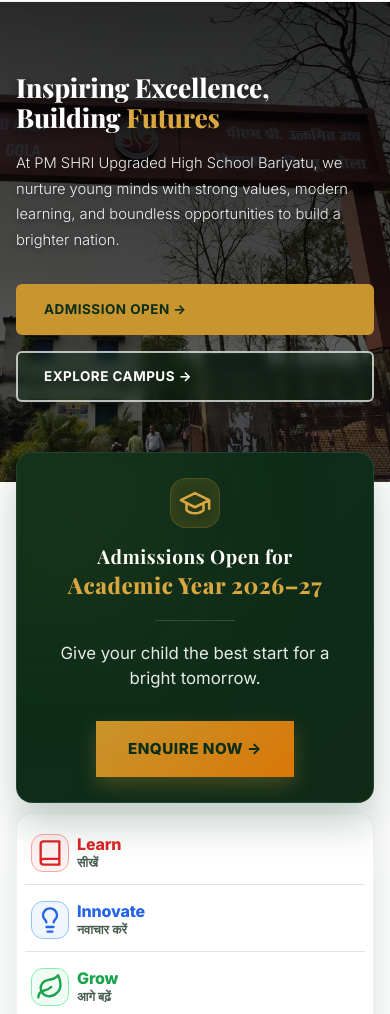
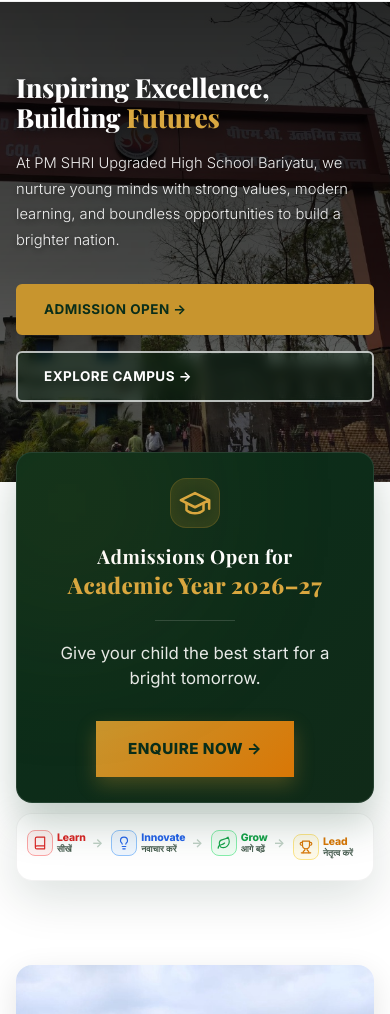
Before and after one commit to xbtye/Government-School-Website, a website: page index.html in a window 390 px wide. Shown: the part 86-1100 px from the top of the page. Drawn offline with nearby package versions, Linux system fonts and the light colour scheme; a web font is replaced by a local one.

Commit message:
updated css

```diff
--- a/style.css
+++ b/style.css
@@ -504,6 +504,12 @@ ul { list-style: none; }
     color: var(--gray-600);
     line-height: 1.2;
 }
+
+/* House Text Colors */
+.en-red { color: #dc2626; }
+.en-blue { color: #2563eb; }
+.en-green { color: #16a34a; }
+.en-yellow { color: #d97706; }
 
 /* House Icon Badges */
 .feature-ico {
@@ -2188,10 +2194,13 @@ ul { list-style: none; }
         display: none;
     }
     .slogan-item {
-        justify-content: center;
-    }
-
-    /* Admission Banner specific */
+        justify-content: flex-start;
+        padding: 16px 20px;
+    }
+
+    .features-card.slogan-strip {
+        padding: 12px;
+    }
     .admission-banner {
         padding: 25px 20px;
     }
@@ -2209,9 +2218,6 @@ ul { list-style: none; }
     /* Facilities */
     .facilities-grid {
         gap: 15px;
-    }
-    .facility-card {
-        height: 200px;
     }
 }
 
@@ -2279,3 +2285,63 @@ ul { list-style: none; }
 .contact-card p a:hover {
     color: var(--green-700);
 }
+
+
+
+
+
+
+
+
+
+/* ===== FIXED MINI HORIZONTAL STRIP FOR MOBILE ===== */
+@media (max-width: 768px) {
+    .features-card.slogan-strip {
+        display: flex !important; flex-direction: row !important;
+        justify-content: space-between;
+        padding: 12px 6px;
+        gap: 0;
+    }
+    .slogan-item {
+        flex: 1;
+        display: flex !important; flex-direction: row !important;
+        align-items: center;
+        justify-content: center;
+        padding: 4px;
+        border-right: 1px solid var(--gray-200);
+        border-bottom: none !important;
+        gap: 4px;
+    }
+    .slogan-item:last-child {
+        border-right: none;
+    }
+    .feature-ico {
+        width: 26px;
+        height: 26px;
+        font-size: 0.9rem;
+        border-radius: 8px;
+        border-width: 1px;
+    }
+    .feature-ico svg {
+        width: 14px;
+        height: 14px;
+    }
+    .slogan-info {
+        display: flex;
+        flex-direction: column;
+    }
+    .slogan-en {
+        font-size: 0.65rem;
+        margin-bottom: 0;
+    }
+    .slogan-hi {
+        font-size: 0.55rem;
+        white-space: nowrap;
+    }
+    .slogan-arrow {
+        display: block !important;
+        font-size: 0.75rem;
+        margin-left: 2px;
+        padding-left: 0;
+    }
+}
```
